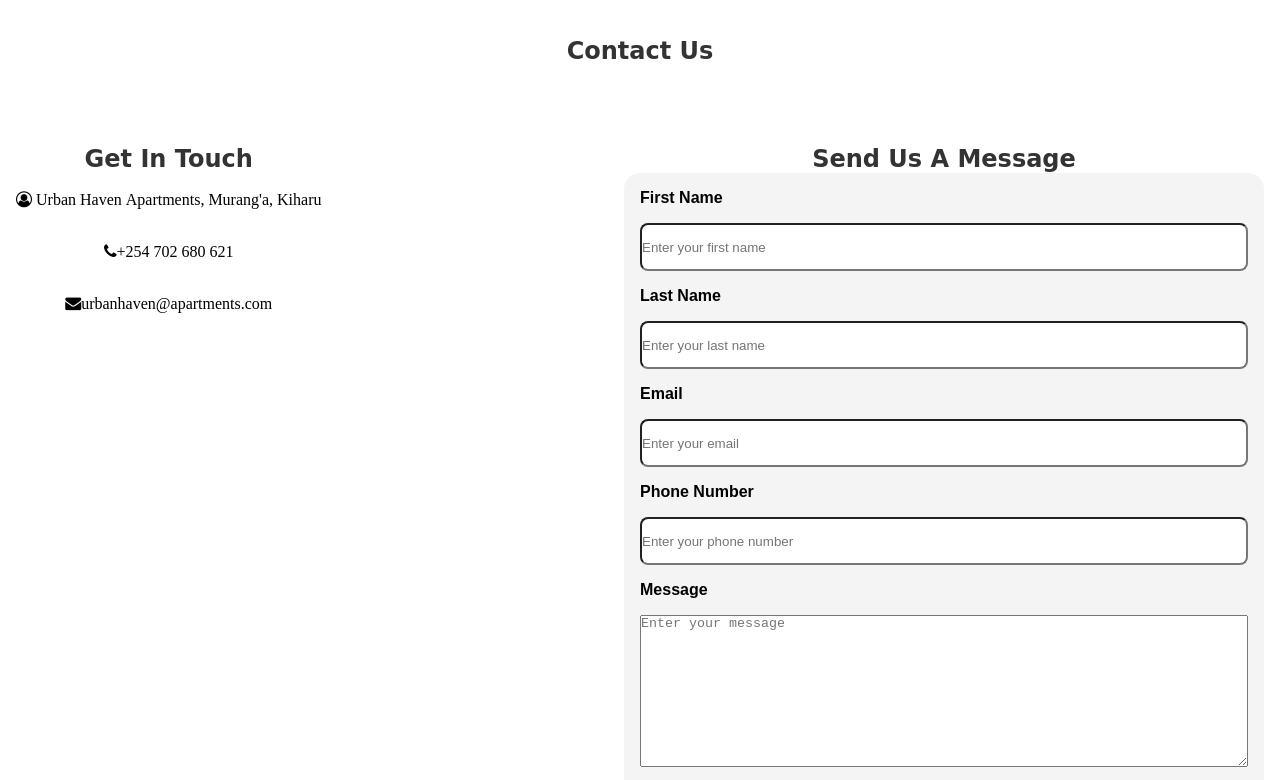
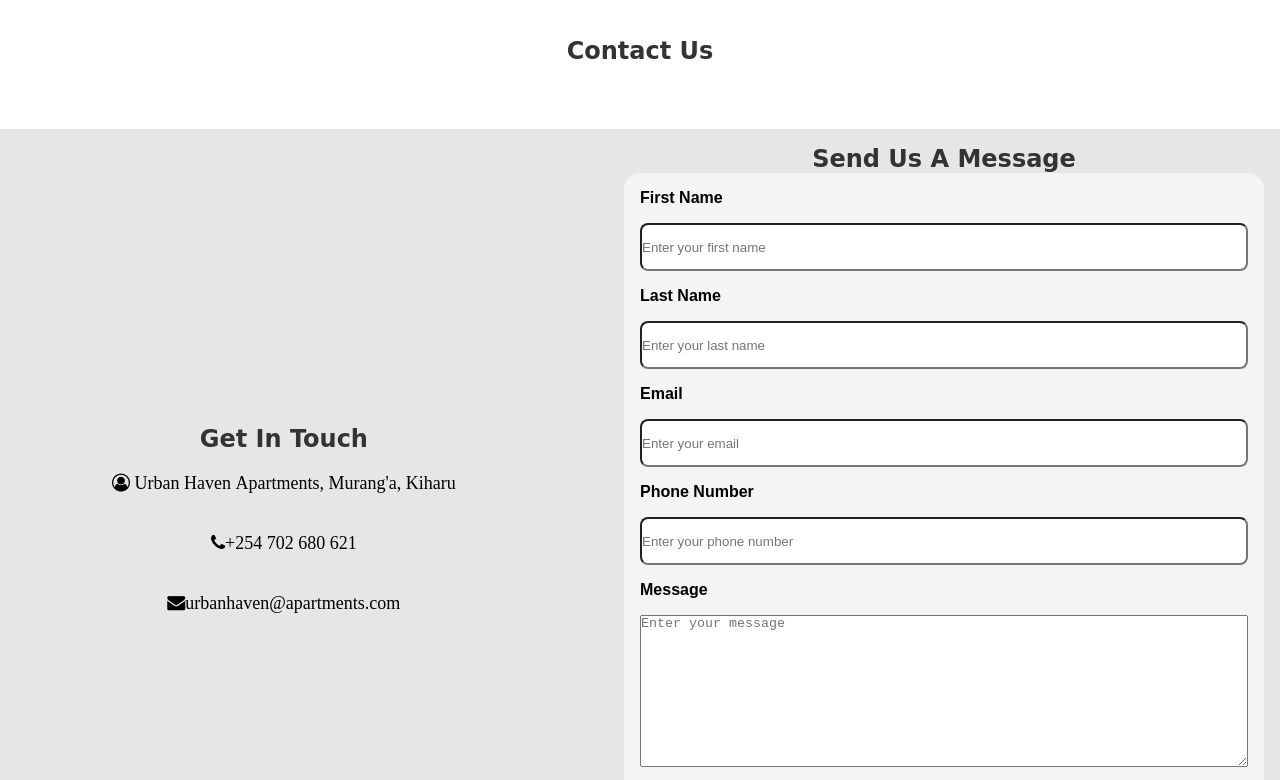
Before and after one commit to jonny3937/urban-haven, a website built with Vite: page index.html in a window 1280 px wide. Shown: the part 4880-5660 px from the top of the page. Built offline with nearby package versions, Linux system fonts and the light colour scheme; files whose address does not match are found by name.

Commit message:
added styling to contact section

```diff
--- a/index.html
+++ b/index.html
@@ -220,7 +220,7 @@
            <h2 class="logo">Contact Us</h2>
          </div>
 
-          <section id="" class="contact-section">
+          <section id="#" class="contact-section">
             <div class="contact">
                 <h2 class="logo">get in touch</h2>
                <br class="info">
--- a/src/style.css
+++ b/src/style.css
@@ -304,10 +304,13 @@ form {
   justify-content: center;
 }
 .contact-section {
+  padding-left: 3rem;
   margin-top: 3rem;
   padding: 1rem;
   display: flex;
   justify-content: space-between;
+  align-items: center;
+  background-color: rgb(232, 229, 229);
 }
 .message button {
   width: 10rem;
@@ -323,14 +326,16 @@ form {
   display: flex;
   flex-direction: column;
   align-items: left;
+  justify-content: center;
+  padding-left: 6rem;
+  font-size: large;
 }
-.menu-toggle{
+.menu-toggle {
   border-radius: 5px;
   display: none;
   font-size: 1rem;
   width: 1.5rem;
   gap: 0.5rem;
-
 }
 
 /* responsive query section start */
@@ -343,20 +348,17 @@ form {
   #navbar ul {
     display: none;
   }
-
 }
 @media screen and (max-width: 50em) {
-  .nav-links{
+  .nav-links {
     display: none;
     flex-direction: column;
     position: absolute;
-
   }
-  .menu-toggle{
+  .menu-toggle {
     display: block;
     background-color: var(--light-color);
     color: var(--dark-color);
-
   }
   #hero h1 {
     font-size: 2em;
```
